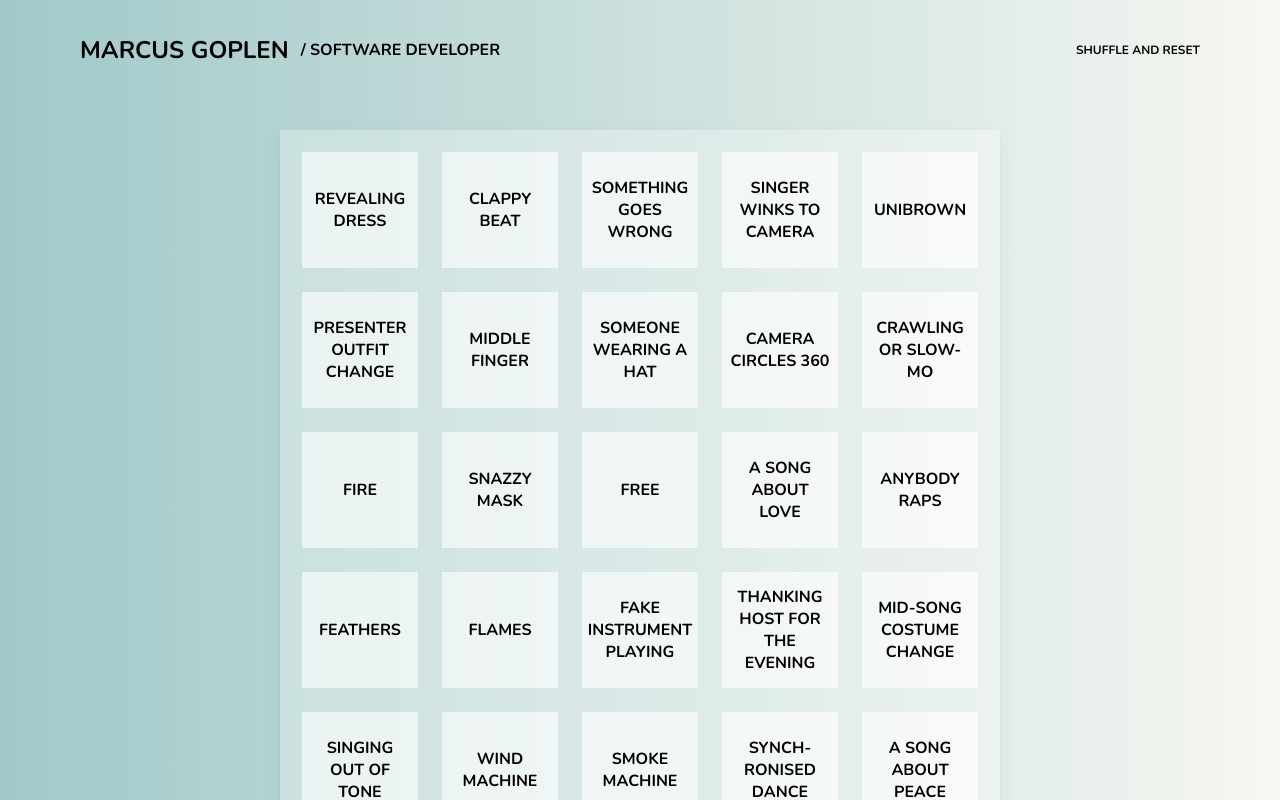
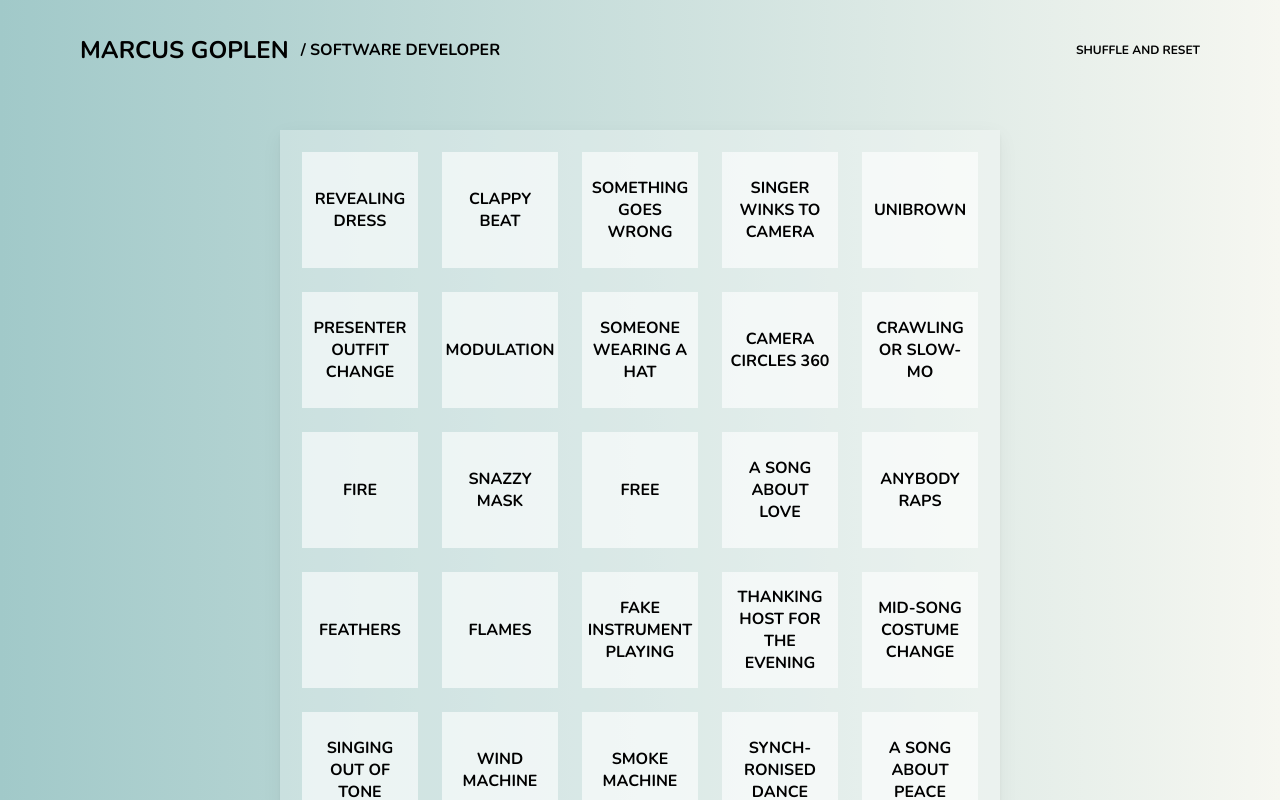
Before and after one commit to Goplen/eurovision-bingo, a React (Create React App) app: page / in a window 1280 px wide. Built offline with nearby package versions, Linux system fonts and the light colour scheme.

Commit message:
Switched card

```diff
--- a/src/components/Bingo/Cards.tsx
+++ b/src/components/Bingo/Cards.tsx
@@ -45,7 +45,7 @@ export function createCards() {
     const array = [
         "FAKE RAIN", "SYNCH-RONISED DANCE", "SINGER WINKS TO CAMERA", "FEATHERS", "PRESENTER OUTFIT CHANGE",
         "SOMEONE WEARING A HAT", "THANKING HOST FOR THE EVENING", "SNAZZY MASK", "SINGING OUT OF TONE", "SOMETHING GOES WRONG",
-        "FIRE", "MIDDLE FINGER", "MID-SONG COSTUME CHANGE", "A SONG ABOUT LOVE", "WIND MACHINE",
+        "FIRE", "MODULATION", "MID-SONG COSTUME CHANGE", "A SONG ABOUT LOVE", "WIND MACHINE",
         "CLAPPY BEAT", "A SONG ABOUT PEACE", "ANYBODY RAPS", "FAKE INSTRUMENT PLAYING", "REVEALING DRESS",
         "FLAMES", "CAMERA CIRCLES 360", "CRAWLING OR SLOW-MO", "UNIBROWN", "SMOKE MACHINE"
     ]
```
